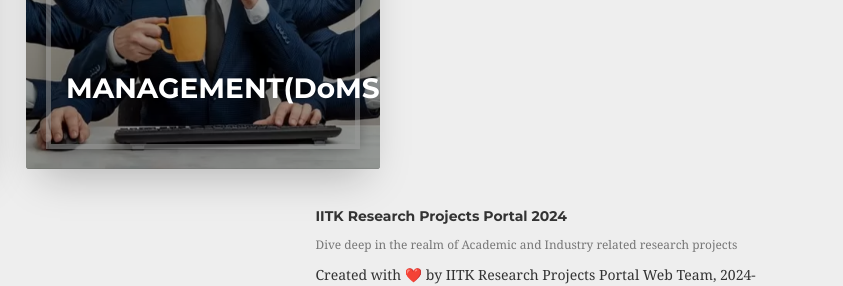
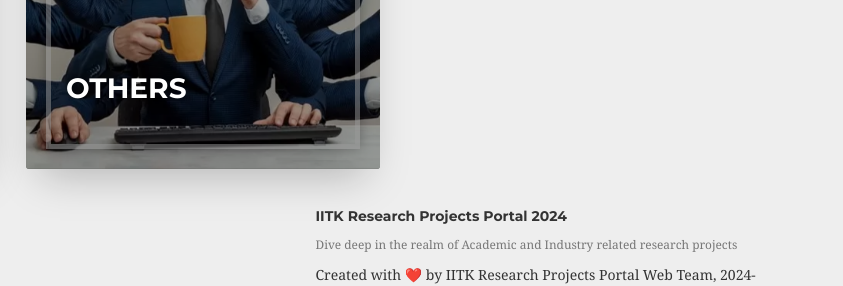
Before and after one commit to Krishnaag23/SURP--2024, a website: page surp.html in a window 1280 px wide. Shown: the part 3079-3365 px from the top of the page, 437-1280 px from the left. Drawn offline with nearby package versions, Linux system fonts and the light colour scheme; files whose address does not match are found by name; a web font is replaced by a local one.

Commit message:
Other department

```diff
--- a/surp.html
+++ b/surp.html
@@ -917,7 +917,7 @@
       <div class="col-md-4 col-sm-6 col-xs-12">
         <div class="card">
           <div class="cover item-u8">
-            <h1>MANAGEMENT(DoMS)</h1>
+            <h1>OTHERS</h1>
             <div class="card-back">
               <a href="main.html?domain=Systems and Control Engineering (SYSCON)">View Projects</a>
             </div>
```
